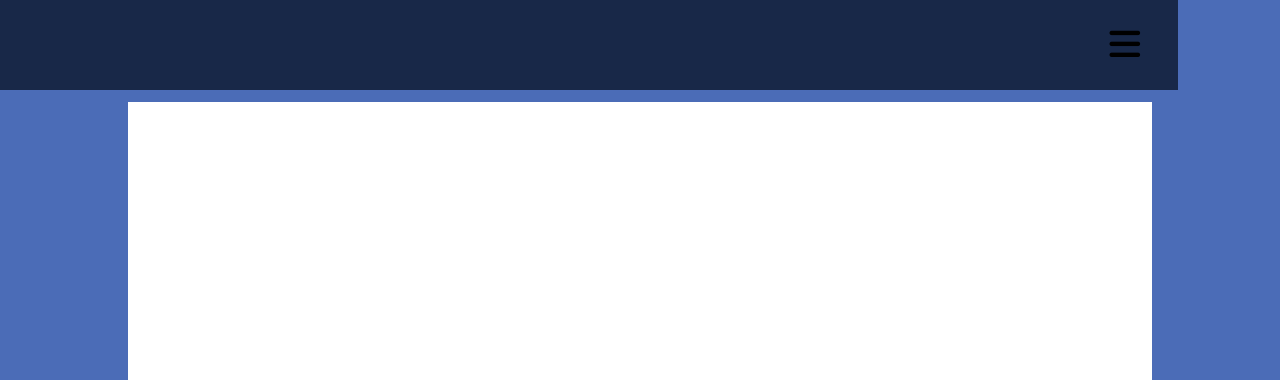
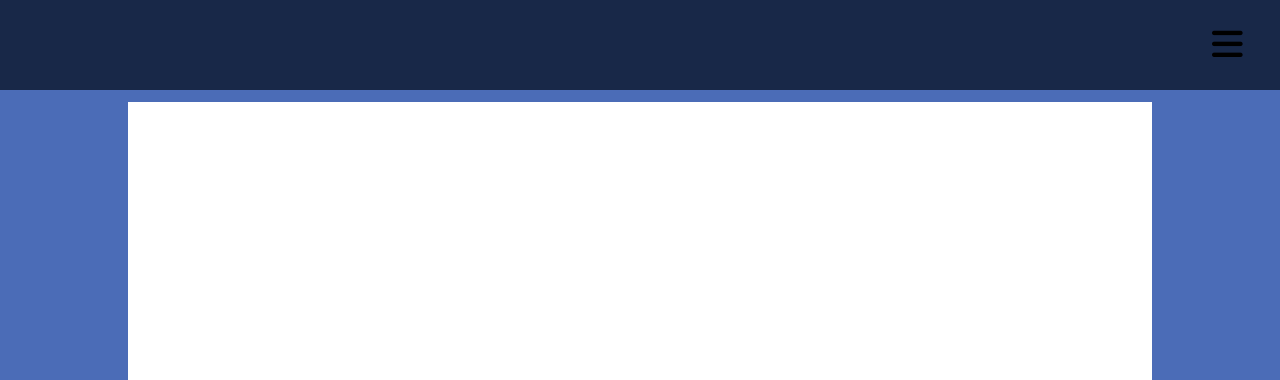
Before and after one commit to farguto/-E4-Challenge-Landing-Page, a plain HTML site: page index.html in a window 1280 px wide. Shown: the top 380 px of the page. Drawn offline with Linux system fonts and the light colour scheme.

Commit message:
Update style.css

```diff
--- a/style/style.css
+++ b/style/style.css
@@ -133,6 +133,7 @@ a:hover {
   top: 0;
   padding: 2%;
   background-color: #182848;
+  margin-right: -8%;
 }
 
 .navbar i {
```
